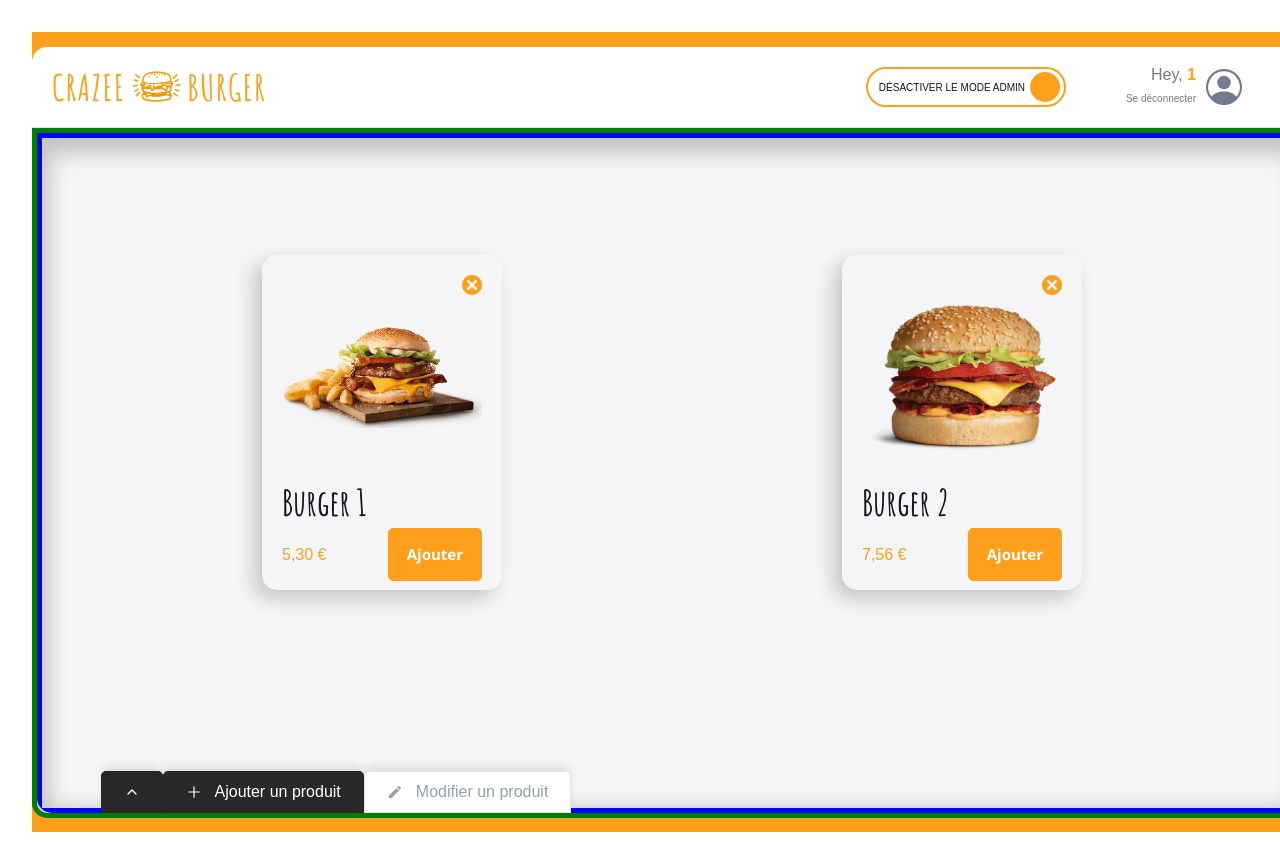
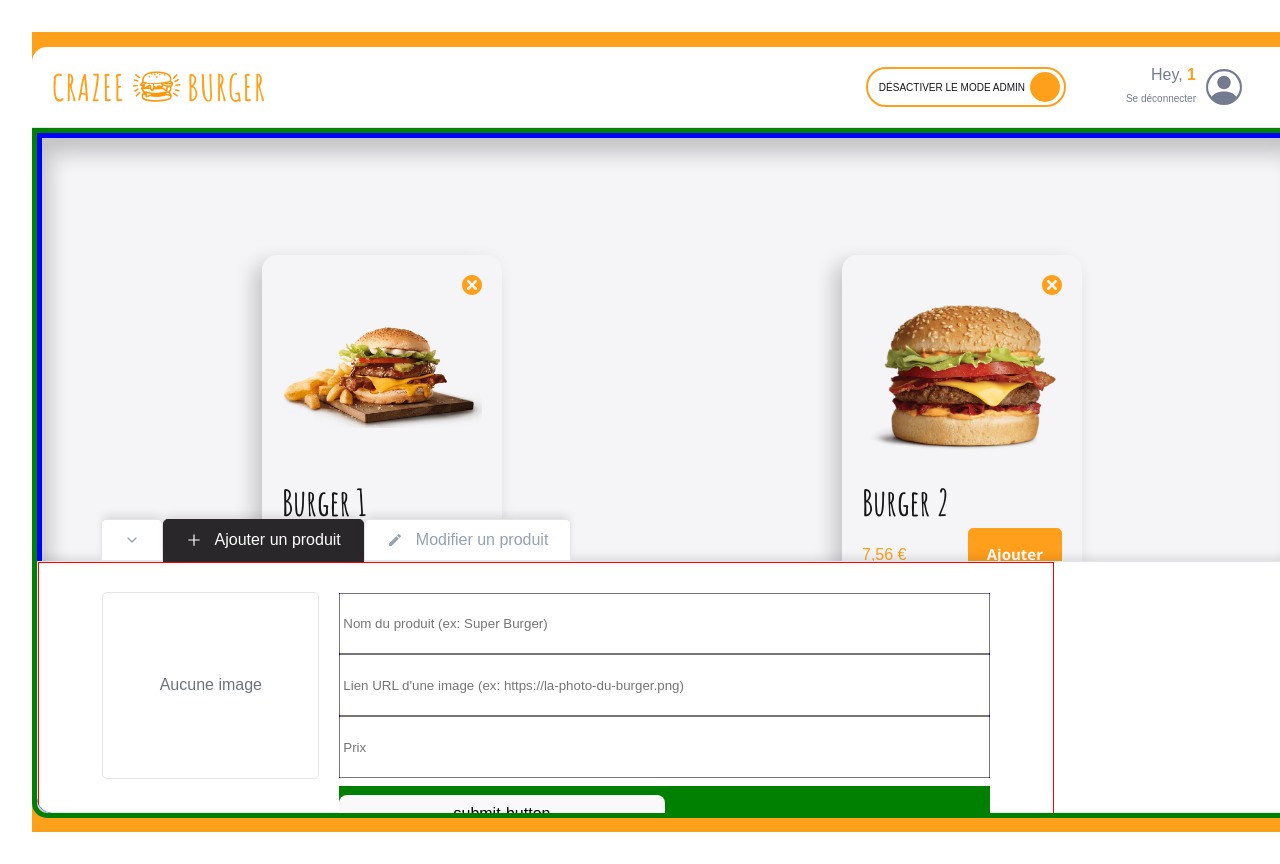
Before and after one commit to CarlMaillard/crazee-burger, a React (Vite) app: page /order/1 in a window 1280 px wide. Shown: the top 864 px of the page. Built offline with nearby package versions, Linux system fonts and the light colour scheme.

Commit message:
♻️ F08: MENU > Add Form > Add preview-image style

```diff
--- a/src/components/pages/order/Main/Admin/AdminPanel/AddForm.jsx
+++ b/src/components/pages/order/Main/Admin/AdminPanel/AddForm.jsx
@@ -2,6 +2,7 @@ import { useContext, useState } from "react";
 import styled from "styled-components";
 import OrderContext from "../../../../../../context/OrderContext";
 import {FiCheck} from "react-icons/fi"
+import { theme } from "../../../../../../theme";
 
 const EMPTY_PRODUCT = {
    id:"",
@@ -53,7 +54,7 @@ export default function AddForm() {
     newProduct.imageSource ? (
       <img src={newProduct.imageSource} alt={newProduct.title} />
     ): (
-      <div >Aucune image</div>
+      <div className="empty-image">Aucune image</div>
     )
   }
     </div>
@@ -85,6 +86,8 @@ padding: 30px 5%;
 display: grid;
 grid-template-columns:  1fr 3fr ;
 grid-template-rows:  repeat(4, 1fr);
+grid-row-gap: 8px;
+grid-column-gap: 20px;
 height: 100%;
 width: 70%;
 
@@ -100,6 +103,18 @@ width: 70%;
   height: 100%;
   object-fit: contain;
   object-position: center;
+ }
+
+ .empty-image{
+  border: 1px solid  ${theme.colors.greyLight};
+  height: 100%;
+  width: 100%;
+  display: flex;
+  justify-content: center;
+  align-items: center;
+  line-height: 1.5;
+  color: ${theme.colors.greyDark};
+  border-radius:  ${theme.borderRadius.round};
  }
 
 }
--- a/src/components/pages/order/OrderPage.jsx
+++ b/src/components/pages/order/OrderPage.jsx
@@ -9,7 +9,7 @@ import { fakeMenu } from '../../../fakeData/fakeMenu';
 export default function OrderPage () {
     //state
     const [isModeAdmin, setIsModeAdmin] = useState(true);
-    const [isCollapsed, setIsCollapsed] = useState(true)
+    const [isCollapsed, setIsCollapsed] = useState(false)
     const [isEditSelected ,setIsEditSelected] = useState(true)
     const [isAddSelected, setIsAddSelected] = useState(false)
     const [currentTabSelected, setCurrentTabSelected] = useState("add")
```
